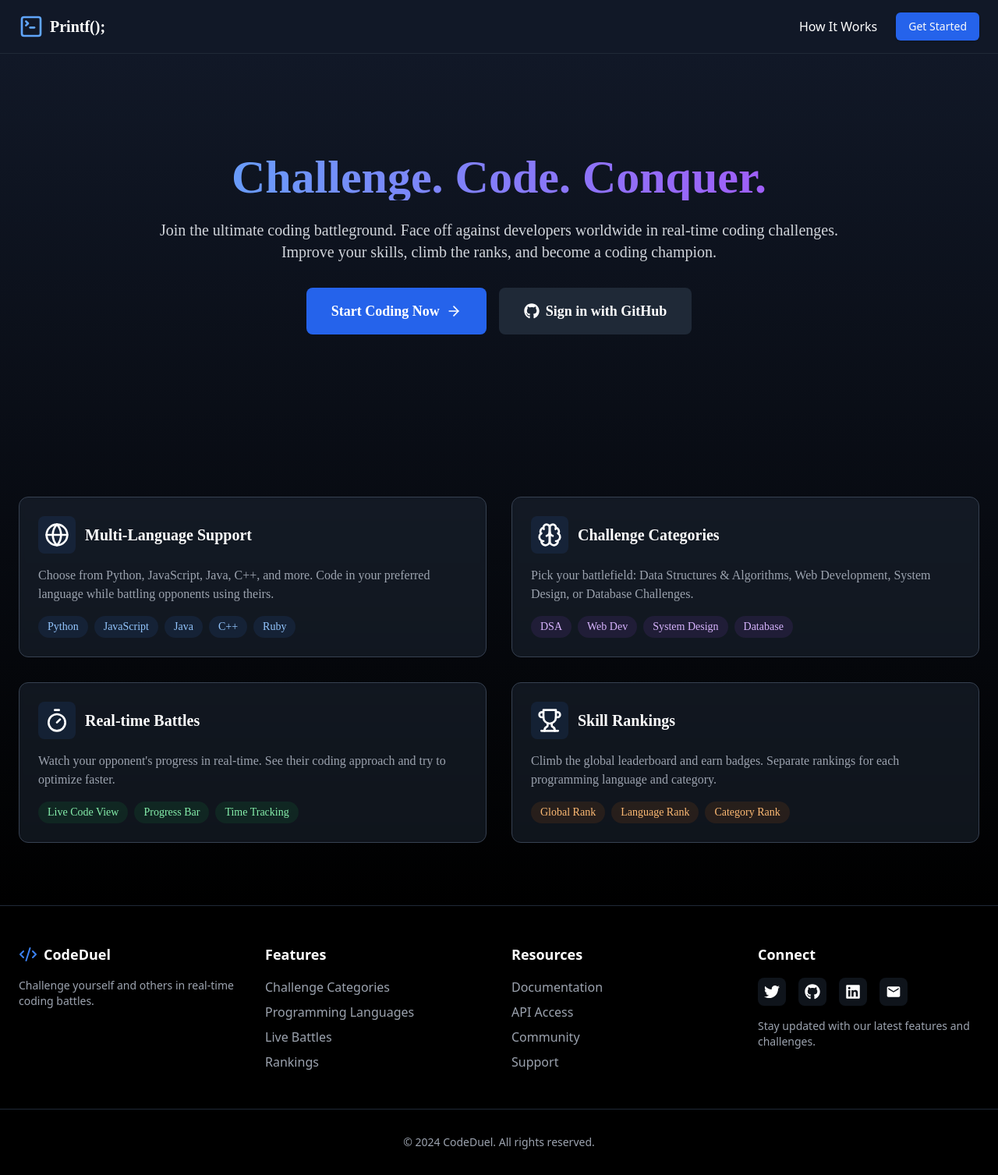
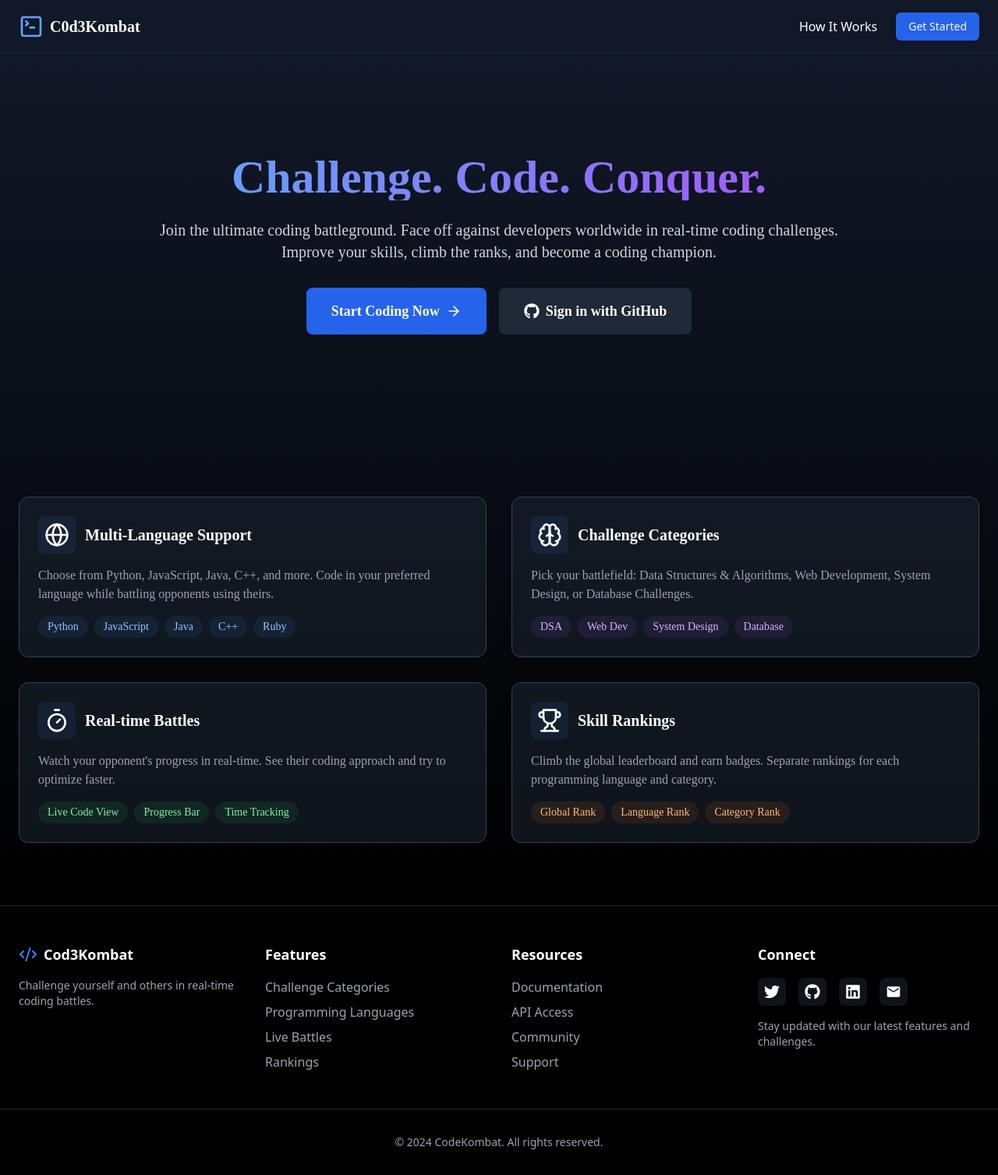
Before and after one commit to SangharshSeth/CodeKombat, a React (Vite) app: page / in a window 1280 px wide. Shown: the whole page at 78% size. Built offline with nearby package versions, Linux system fonts and the light colour scheme.

Commit message:
Rebranding

```diff
--- a/package.json
+++ b/package.json
@@ -1,5 +1,5 @@
 {
-  "name": "codeduel",
+  "name": "codekombat",
   "private": true,
   "version": "0.0.0",
   "type": "module",
--- a/src/components/Footer.tsx
+++ b/src/components/Footer.tsx
@@ -10,7 +10,7 @@ export const Footer = () => {
                 <div className="space-y-4">
                     <div className="flex items-center space-x-2">
                         <Code2 className="w-6 h-6 text-blue-500"/>
-                        <span className="text-lg font-bold">CodeDuel</span>
+                        <span className="text-lg font-bold">Cod3Kombat</span>
                     </div>
                     <p className="text-gray-400 text-sm">
                         Challenge yourself and others in real-time coding battles.
@@ -107,7 +107,7 @@ export const Footer = () => {
         <div className="border-t border-gray-800">
             <div className="container mx-auto px-6 py-8">
                 <p className="text-center text-gray-400 text-sm">
-                    © 2024 CodeDuel. All rights reserved.
+                    © 2024 CodeKombat. All rights reserved.
                 </p>
             </div>
         </div>
--- a/src/components/TopNav.tsx
+++ b/src/components/TopNav.tsx
@@ -8,7 +8,7 @@ export const TopNavBar = () => {
             className="container mx-auto px-6 py-4 flex justify-between items-center  text-white">
             <div className="flex items-center space-x-2">
                 <SquareTerminalIcon className="w-8 h-8 text-blue-400"/>
-                <Link to='/'><span className="text-xl font-bold" style={{fontFamily: "JetBrains Mono Variable"}}>Printf();</span></Link>
+                <Link to='/'><span className="text-xl font-bold" style={{fontFamily: "SF Mono"}}>C0d3Kombat</span></Link>
             </div>
             <div className="flex items-center space-x-6">
                 <Link
--- a/src/pages/T&C.tsx
+++ b/src/pages/T&C.tsx
@@ -12,7 +12,7 @@ export const TermsAndConditions = () => {
                     <section>
                         <h2 className="text-2xl font-semibold mb-4">1. Introduction</h2>
                         <p>
-                            Welcome to CodeDuel! These terms and conditions outline the rules
+                            Welcome to CodeKombat! These terms and conditions outline the rules
                             and regulations for using our platform. By accessing or using our
                             services, you agree to be bound by these terms. If you do not
                             agree with any part of the terms, you may not use the platform.
@@ -22,7 +22,7 @@ export const TermsAndConditions = () => {
                     <section>
                         <h2 className="text-2xl font-semibold mb-4">2. User Obligations</h2>
                         <p>
-                            As a user of CodeDuel, you agree to:
+                            As a user of CodeKombat, you agree to:
                         </p>
                         <ul className="list-disc pl-6 space-y-2">
                             <li>
@@ -46,7 +46,7 @@ export const TermsAndConditions = () => {
                         </p>
                         <ul className="list-disc pl-6 space-y-2">
                             <li>
-                                Violate the intellectual property rights of CodeDuel or other
+                                Violate the intellectual property rights of CodeKombat or other
                                 users.
                             </li>
                             <li>Involve hacking, data theft, or unauthorized access.</li>
@@ -60,7 +60,7 @@ export const TermsAndConditions = () => {
                     <section>
                         <h2 className="text-2xl font-semibold mb-4">4. Limitation of Liability</h2>
                         <p>
-                            CodeDuel is not responsible for any loss or damage arising from
+                            CodeKombat is not responsible for any loss or damage arising from
                             the use of our platform. All challenges, results, and rankings are
                             offered "as is" without warranties of any kind.
                         </p>
@@ -69,7 +69,7 @@ export const TermsAndConditions = () => {
                     <section>
                         <h2 className="text-2xl font-semibold mb-4">5. Changes to Terms</h2>
                         <p>
-                            CodeDuel reserves the right to update or modify these terms at any
+                            CodeKombat reserves the right to update or modify these terms at any
                             time. Any changes will be posted on this page with the "Last
                             Updated" date.
                         </p>
@@ -81,10 +81,10 @@ export const TermsAndConditions = () => {
                             For any questions or concerns regarding these terms, feel free to
                             contact us at{" "}
                             <a
-                                href="mailto:support@codeduel.com"
+                                href="mailto:support@CodeKombat.com"
                                 className="text-blue-400 hover:underline"
                             >
-                                support@codeduel.com
+                                support@CodeKombat.com
                             </a>
                             .
                         </p>
```
Also changed, not shown: src/pages/Landing.tsx (+0 -126 lines).
